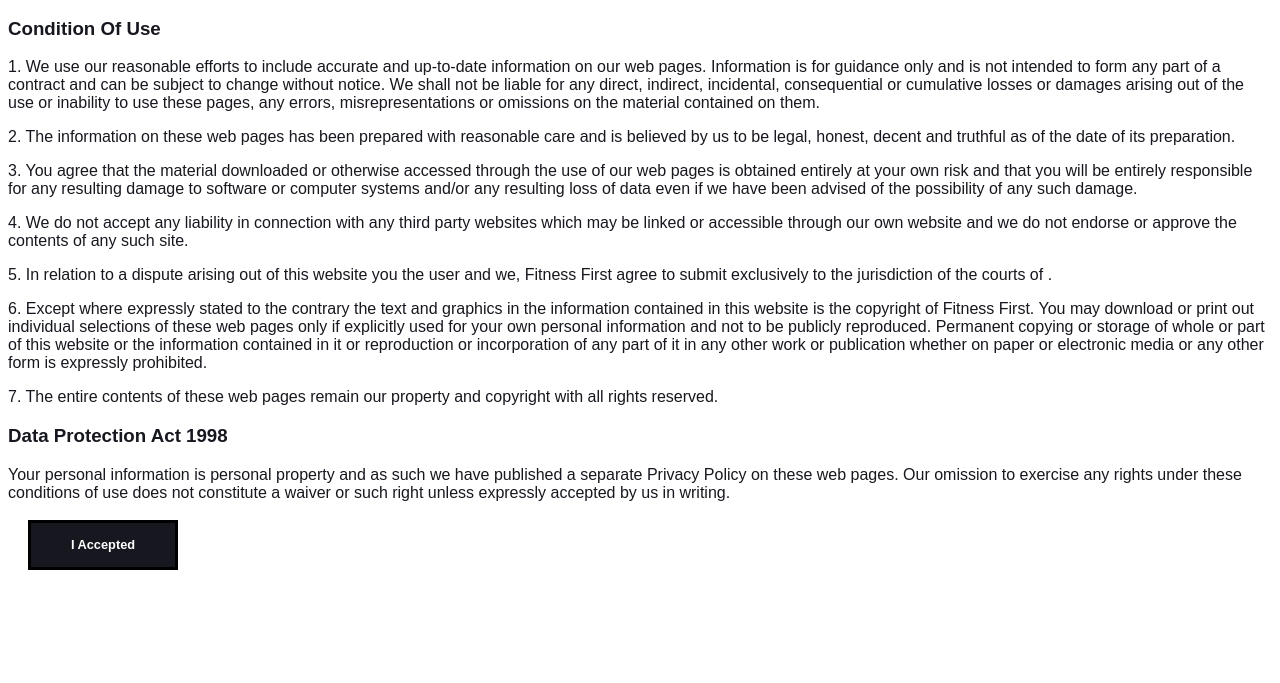
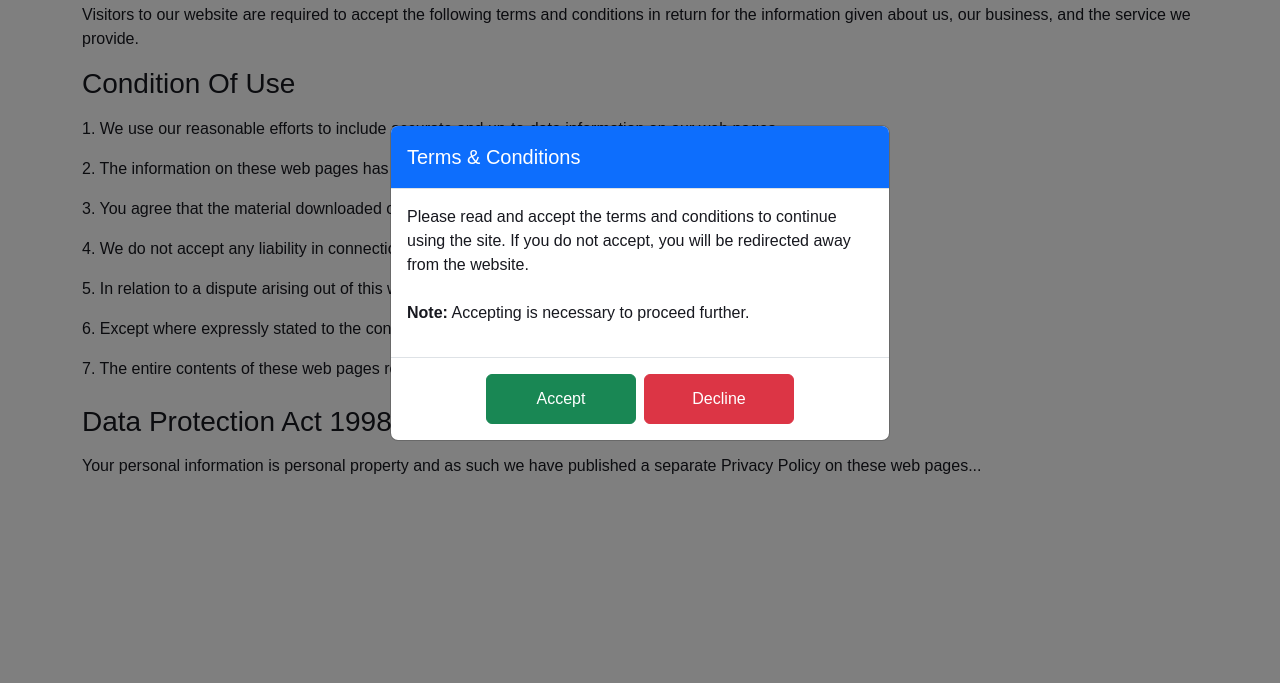
Before and after one commit to FlexNShape/T-C, a plain HTML site: page index.html in a window 1280 px wide. Shown: the part 117-800 px from the top of the page. Drawn offline with nearby package versions, Linux system fonts and the light colour scheme.

Commit message:
Add files via upload

```diff
--- a/index.html
+++ b/index.html
@@ -1,53 +1,88 @@
 <!DOCTYPE html>
 <html lang="en">
+
 <head>
     <meta charset="UTF-8">
     <meta name="viewport" content="width=device-width, initial-scale=1.0">
-    <title>Terms & Conditon FlexNShape</title>
+    <title>Terms & Condition FlexNShape</title>
+    <!-- Bootstrap CSS -->
+    <link href="https://cdn.jsdelivr.net/npm/bootstrap@5.3.0/dist/css/bootstrap.min.css" rel="stylesheet">
     <link rel="stylesheet" href="style.css">
 </head>
-<body>
-    <h1>Terms & Condition</h1>
-    <div>
+
+<body class="container my-5">
+    <h1 class="text-center mb-4">Terms & Conditions</h1>
+
+    <div class="mb-3">
         <p>
-            Visitors to our website are requested are required to accept the following terms and conditions in return for the information given about us, our business and the service we provide.
+            Visitors to our website are required to accept the following terms and conditions in return for the
+            information given about us, our business, and the service we provide.
         </p>
     </div>
-    <h3>Condition Of Use</h3>
-    <div>
+
+    <h3 class="mb-3">Condition Of Use</h3>
+
+    <div class="mb-4">
+        <p>1. We use our reasonable efforts to include accurate and up-to-date information on our web pages...</p>
+        <p>2. The information on these web pages has been prepared with reasonable care...</p>
+        <p>3. You agree that the material downloaded or otherwise accessed...</p>
+        <p>4. We do not accept any liability in connection with any third-party websites...</p>
+        <p>5. In relation to a dispute arising out of this website you...</p>
+        <p>6. Except where expressly stated to the contrary the text and graphics...</p>
+        <p>7. The entire contents of these web pages remain our property...</p>
+    </div>
+
+    <h3 class="mb-3">Data Protection Act 1998</h3>
+
+    <div class="mb-4">
         <p>
-           1. We use our reasonable efforts to include accurate and up-to-date information on our web pages. Information is for guidance only and is not intended to form any part of a contract and can be subject to change without notice. We shall not be liable for any direct, indirect, incidental, consequential or cumulative losses or damages arising out of the use or inability to use these pages, any errors, misrepresentations or omissions on the material contained on them.
-        </p>
-        <p>
-            2. The information on these web pages has been prepared with reasonable care and is believed by us to be legal, honest, decent and truthful as of the date of its preparation.
-        </p>
-        <p>
-            3. You agree that the material downloaded or otherwise accessed through the use of our web pages is obtained entirely at your own risk and that you will be entirely responsible for any resulting damage to software or computer systems and/or any resulting loss of data even if we have been advised of the possibility of any such damage.
-        </p>
-        <p>
-            4. We do not accept any liability in connection with any third party websites which may be linked or accessible through our own website and we do not endorse or approve the contents of any such site.
-        </p>
-        <p>
-            5. In relation to a dispute arising out of this website you the user and we, Fitness First agree to submit exclusively to the jurisdiction of the courts of .
-
-        </p>
-        <p>
-            6. Except where expressly stated to the contrary the text and graphics in the information contained in this website is the copyright of Fitness First. You may download or print out individual selections of these web pages only if explicitly used for your own personal information and not to be publicly reproduced. Permanent copying or storage of whole or part of this website or the information contained in it or reproduction or incorporation of any part of it in any other work or publication whether on paper or electronic media or any other form is expressly prohibited.
-        </p>
-        <p>
-            7. The entire contents of these web pages remain our property and copyright with all rights reserved.
+            Your personal information is personal property and as such we have published a separate Privacy Policy on
+            these web pages...
         </p>
     </div>
-    <h3>Data Protection Act 1998</h3>
-    <div>
-        <div>
-            Your personal information is personal property and as such we have published a separate Privacy Policy on
-            these web pages. Our omission to exercise any rights under these conditions of use does not constitute a
-            waiver or such right unless expressly accepted by us in writing.
+
+    <!-- Modal (Bootstrap) -->
+    <div class="modal fade" id="termsModal" tabindex="-1" aria-labelledby="termsModalLabel" aria-hidden="true">
+        <div class="modal-dialog modal-dialog-centered">
+            <div class="modal-content">
+                <div class="modal-header bg-primary text-white">
+                    <h5 class="modal-title" id="termsModalLabel">Terms & Conditions</h5>
+                </div>
+                <div class="modal-body">
+                    <p class="mb-4">Please read and accept the terms and conditions to continue using the site. If you
+                        do not accept, you will be redirected away from the website.</p>
+                    <p><strong>Note:</strong> Accepting is necessary to proceed further.</p>
+                </div>
+                <div class="modal-footer justify-content-center">
+                    <button type="button" id="acceptTerms" class="btn btn-success">Accept</button>
+                    <button type="button" id="declineTerms" class="btn btn-danger">Decline</button>
+                </div>
+            </div>
         </div>
     </div>
-    <br>
-    <button id="btm">I Accepted</button>
-    <script src="script.js"></script>
+
+    <!-- Bootstrap JS and dependencies (for modal functionality) -->
+    <script src="https://cdn.jsdelivr.net/npm/bootstrap@5.3.0/dist/js/bootstrap.bundle.min.js"></script>
+    <script>
+        // Show the modal with a slight delay on page load
+        window.onload = function () {
+            setTimeout(function () {
+                var termsModal = new bootstrap.Modal(document.getElementById('termsModal'));
+                termsModal.show();
+            }, 500); // 500ms delay for smoothness
+        };
+
+        // When user clicks "Accept" in the modal
+        document.getElementById('acceptTerms').addEventListener('click', function () {
+            var termsModal = bootstrap.Modal.getInstance(document.getElementById('termsModal'));
+            termsModal.hide(); // Hide the modal after accepting terms
+        });
+
+        // When user clicks "Decline" in the modal
+        document.getElementById('declineTerms').addEventListener('click', function () {
+            window.location.href = 'https://www.google.com'; // Redirect to another page on decline
+        });
+    </script>
 </body>
+
 </html>
--- a/script.js
+++ /dev/null
@@ -1,5 +0,0 @@
-let btn = document.querySelector("#btm");
-
-btn.onclick = () => {
-    alert("You Are Successfully Accepted Our Terms & Condition");
-}
```
